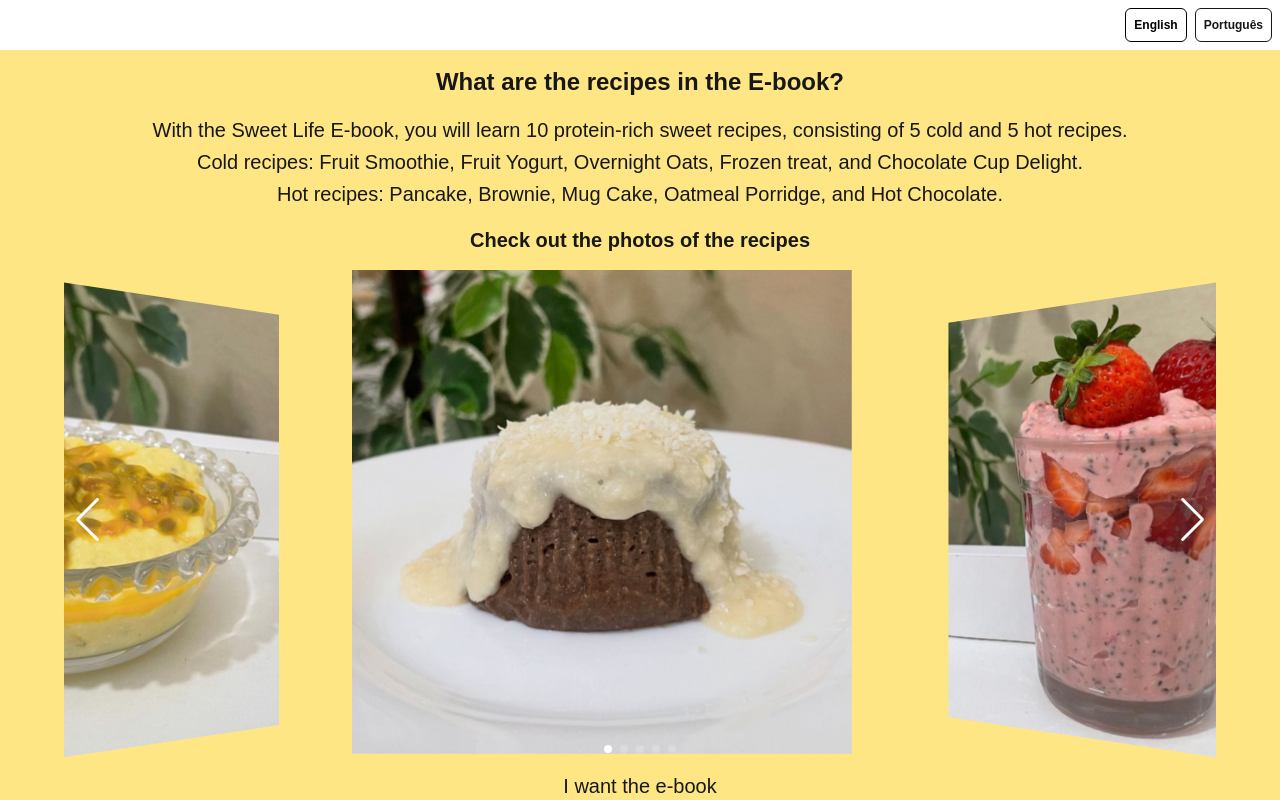
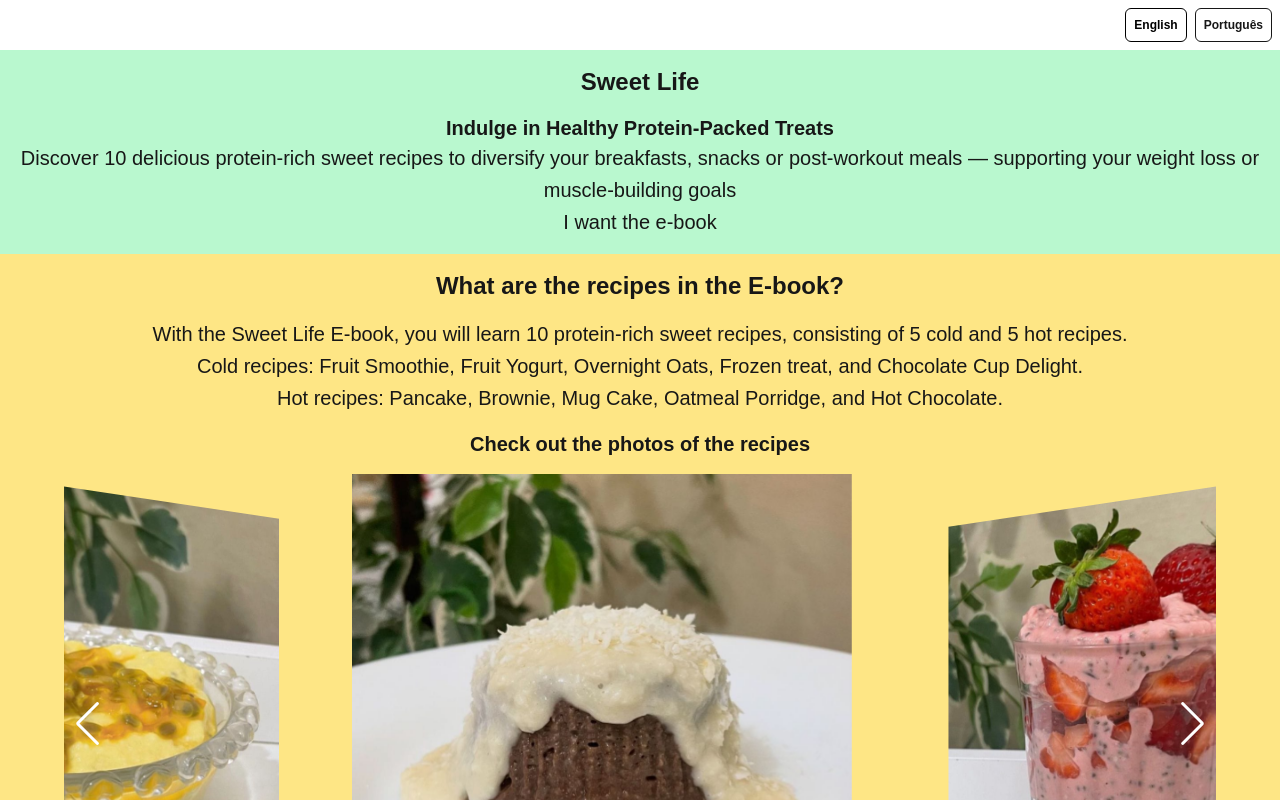
Before and after one commit to dnstld/recipeswithshake, a Next.js app: page / in a window 1280 px wide. Shown: the top 800 px of the page. Built offline with nearby package versions, Linux system fonts and the light colour scheme; no server answers.

Commit message:
create hero

```diff
--- a/app/page.tsx
+++ b/app/page.tsx
@@ -1,4 +1,5 @@
 import Gallery from "@/components/Gallery";
+import Hero from "@/components/Hero";
 import { AbstractIntlMessages } from "next-intl";
 import { getMessages } from "next-intl/server";
 
@@ -18,6 +19,7 @@ export async function generateMetadata() {
 export default function Home() {
   return (
     <main className="w-full">
+      <Hero />
       <Gallery />
     </main>
   );
--- /dev/null
+++ b/components/Hero.tsx
@@ -0,0 +1,19 @@
+"use client";
+
+import { useTranslations } from "next-intl";
+
+const Hero = () => {
+  const t = useTranslations("hero");
+
+  return (
+    <section className="p-4 bg-green-200 text-center leading-6 md:leading-8 md:text-xl">
+      <h2 className="text-2xl font-bold mb-4">{t("title")}</h2>
+      <h3 className="text-xl font-bold">{t("subtitle")}</h3>
+      <p>{t("description")}</p>
+
+      <button>{t("cta")}</button>
+    </section>
+  );
+};
+
+export default Hero;
--- a/messages/en.json
+++ b/messages/en.json
@@ -6,6 +6,12 @@
   "locale": {
     "pt": "Português",
     "en": "English"
+  },
+  "hero": {
+    "title": "Sweet Life",
+    "subtitle": "Indulge in Healthy Protein-Packed Treats",
+    "description": "Discover 10 delicious protein-rich sweet recipes to diversify your breakfasts, snacks or post-workout meals — supporting your weight loss or muscle-building goals",
+    "cta": "I want the e-book"
   },
   "gallery": {
     "title": "What are the recipes in the E-book?",
--- a/messages/pt.json
+++ b/messages/pt.json
@@ -6,6 +6,12 @@
   "locale": {
     "pt": "Português",
     "en": "English"
+  },
+  "hero": {
+    "title": "Sweet Life",
+    "subtitle": "Indulge in Healthy Protein-Packed Treats",
+    "description": "Discover 10 delicious protein-rich sweet recipes to diversify your breakfasts, snacks or post-workout meals — supporting your weight loss or muscle-building goals",
+    "cta": "I want the e-book"
   },
   "gallery": {
     "title": "What are the recipes in the E-book?",
```
